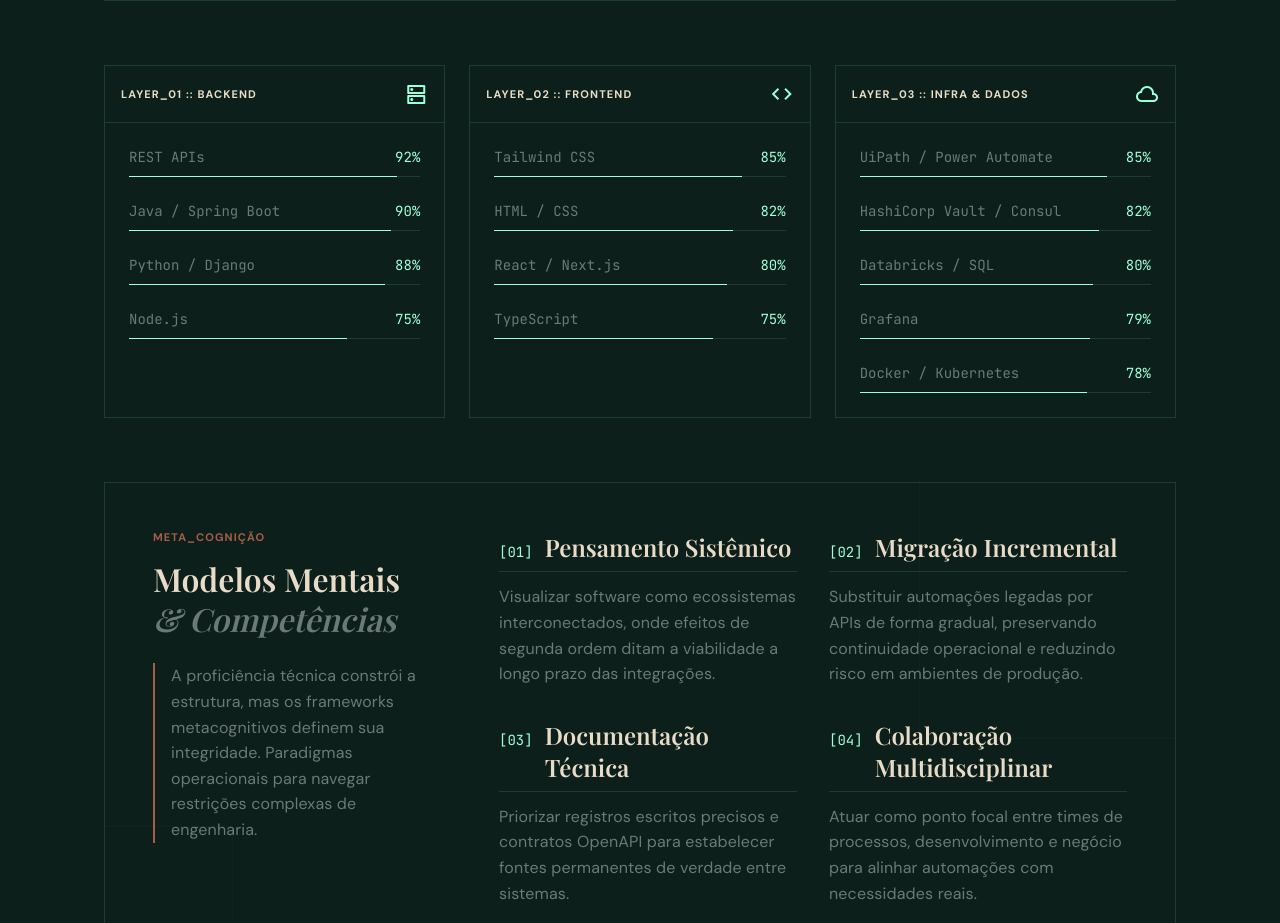
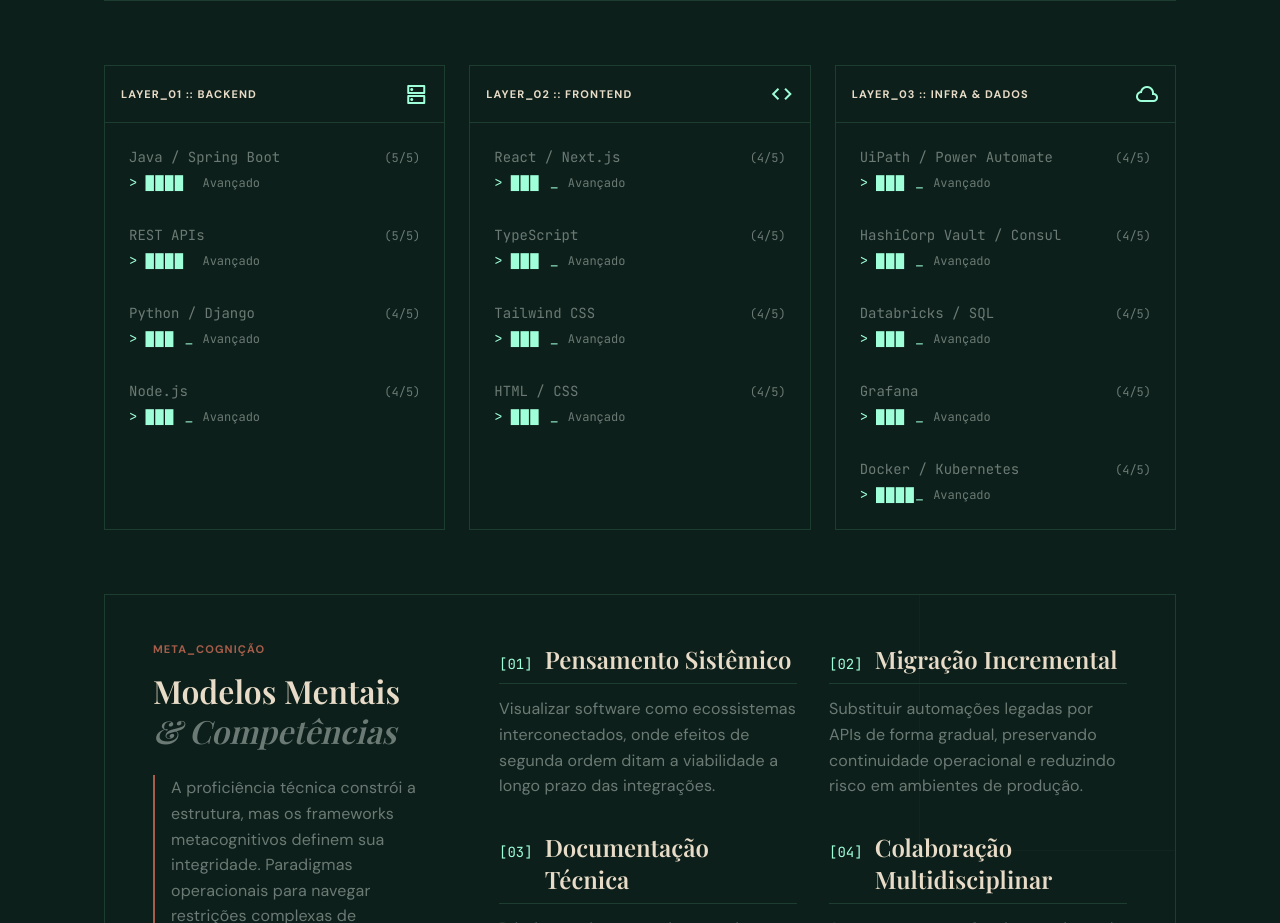
Before and after one commit to victoravicente/portfolio-victor, a React (Vite) app: page / in a window 1280 px wide. Shown: the part 2020-2943 px from the top of the page. Built offline with nearby package versions, Linux system fonts and the light colour scheme; a web font is replaced by a local one.

Commit message:
Refactor code structure for improved readability and maintainability

```diff
--- a/index.html
+++ b/index.html
@@ -4,7 +4,17 @@
     <meta charset="UTF-8" />
     <meta name="viewport" content="width=device-width, initial-scale=1.0" />
     <meta name="description" content="Portfólio de Victor Vicente - Engenheiro de Software" />
+    <link rel="icon" type="image/svg+xml" href="/mascote.svg" />
     <title>Victor Vicente · Engenheiro de Software — Portfólio</title>
+    <!-- Google tag (gtag.js) -->
+    <script async src="https://www.googletagmanager.com/gtag/js?id=G-3F2CFHWRVX"></script>
+    <script>
+      window.dataLayer = window.dataLayer || [];
+      function gtag(){dataLayer.push(arguments);}
+      gtag('js', new Date());
+
+      gtag('config', 'G-3F2CFHWRVX');
+    </script>
     <link rel="preconnect" href="https://fonts.googleapis.com" />
     <link rel="preconnect" href="https://fonts.gstatic.com" crossorigin />
     <script>
--- a/src/components/ExportResumeButton.jsx
+++ b/src/components/ExportResumeButton.jsx
@@ -1,8 +1,10 @@
 import { useState } from "react";
 import { useLanguage } from "../context/LanguageContext";
+import { useAnalytics } from "../hooks/useAnalytics";
 
 export function ExportResumeButton({ className = "btn-secondary", label, onExportStart }) {
   const { content } = useLanguage();
+  const { trackEvent } = useAnalytics();
   const [loading, setLoading] = useState(false);
   const [error, setError] = useState(false);
   const buttonLabel = label ?? content.ui.downloadCv;
@@ -13,11 +15,18 @@
     setError(false);
     onExportStart?.();
     try {
+      trackEvent("download_resume", {
+        "format": "pdf",
+        "button_location": "navbar"
+      });
       const { exportResumePdf } = await import("../utils/exportResumePdf");
       await exportResumePdf(content.resume.filename);
     } catch (err) {
       console.error("Erro ao exportar currículo:", err);
       setError(true);
+      trackEvent("download_resume_error", {
+        "error": err.message
+      });
     } finally {
       setLoading(false);
     }
--- a/src/components/Footer.jsx
+++ b/src/components/Footer.jsx
@@ -1,8 +1,10 @@
 import { CONTACT } from "../constants";
 import { useLanguage } from "../context/LanguageContext";
+import { useAnalytics } from "../hooks/useAnalytics";
 
 export function Footer() {
   const { content } = useLanguage();
+  const { trackEvent } = useAnalytics();
   const { personal, nav, ui } = content;
 
   const links = [
@@ -10,6 +12,22 @@
     { label: "LinkedIn", href: CONTACT.linkedin },
     { label: "Email", href: `mailto:${CONTACT.email}` },
   ];
+
+  const handleLinkClick = (label, href) => {
+    const method = href.includes("github") ? "github" :
+                   href.includes("linkedin") ? "linkedin" : "email";
+    trackEvent("contact_click", {
+      "method": method,
+      "location": "footer"
+    });
+  };
+
+  const handleNavClick = (id) => {
+    trackEvent("section_navigation", {
+      "section": id,
+      "device": "footer"
+    });
+  };
 
   return (
     <footer id="contato" className="border-t border-gothic bg-background">
@@ -23,6 +41,7 @@
             <li key={label}>
               <a
                 href={href}
+                onClick={() => handleLinkClick(label, href)}
                 target={href.startsWith("mailto") ? undefined : "_blank"}
                 rel="noopener noreferrer"
                 className="font-sans text-body-main text-on-surface-variant hover:text-tertiary transition-all duration-200 uppercase tracking-widest"
@@ -43,6 +62,7 @@
               <a
                 key={id}
                 href={`#${id}`}
+                onClick={() => handleNavClick(id)}
                 className="font-sans text-label-caps text-on-surface-variant hover:text-primary underline decoration-tertiary hover:-translate-y-0.5 transition-transform uppercase tracking-widest"
               >
                 {label}
--- a/src/components/Navbar.jsx
+++ b/src/components/Navbar.jsx
@@ -2,6 +2,7 @@
 import { CONTACT } from "../constants";
 import { useLanguage } from "../context/LanguageContext";
 import { useTheme } from "../context/ThemeContext";
+import { useAnalytics } from "../hooks/useAnalytics";
 import { ExportResumeButton } from "./ExportResumeButton";
 import { LanguageToggle } from "./LanguageToggle";
 import { ThemeToggle } from "./ThemeToggle";
@@ -9,6 +10,7 @@
 export function Navbar() {
   const { content } = useLanguage();
   const { isLight } = useTheme();
+  const { trackEvent } = useAnalytics();
   const { personal, nav, ui } = content;
   const [active, setActive] = useState("sobre");
   const [mobileOpen, setMobileOpen] = useState(false);
@@ -45,6 +47,10 @@
   }, [mobileOpen]);
 
   const scrollTo = (id) => {
+    trackEvent("section_navigation", {
+      "section": id,
+      "device": mobileOpen ? "mobile" : "desktop"
+    });
     document.getElementById(id)?.scrollIntoView({ behavior: "smooth" });
     setMobileOpen(false);
   };
@@ -104,6 +110,10 @@
           </div>
           <a
             href={`mailto:${CONTACT.email}`}
+            onClick={() => trackEvent("contact_click", {
+              "method": "email",
+              "location": "navbar"
+            })}
             className="hidden xl:inline-flex font-sans text-label-caps h-10 px-2 xl:px-3 border border-gothic hover:border-tertiary hover:text-tertiary transition-colors text-on-surface uppercase tracking-widest items-center justify-center whitespace-nowrap"
           >
             {ui.contact}
--- a/src/components/SkillBar.jsx
+++ b/src/components/SkillBar.jsx
@@ -1,28 +1,63 @@
 import { useEffect, useState } from "react";
 import { useInView } from "../hooks/useInView";
+import { useLanguage } from "../context/LanguageContext";
 
 export function SkillBar({ name, level, delay = 0 }) {
   const [ref, visible] = useInView(0.2);
-  const [width, setWidth] = useState(0);
+  const [displayLevel, setDisplayLevel] = useState(0);
+  const { content } = useLanguage();
+  const { ui } = content;
+
+  // Mapear nível (0-5) para label descritivo
+  const getLevelLabel = () => {
+    if (level <= 1) return ui.skillLevelBeginner;
+    if (level <= 3) return ui.skillLevelIntermediate;
+    return ui.skillLevelAdvanced;
+  };
+
+  // Renderizar barra com █ e _ char por char
+  const renderBar = (filledCount) => {
+    const chars = [];
+    for (let i = 0; i < 5; i++) {
+      const isFilled = i < filledCount;
+      const isLast = i === filledCount - 1 && filledCount > 0;
+      const char = isFilled ? "█" : "_";
+
+      chars.push(
+        <span
+          key={i}
+          className={isLast ? "skill-cursor" : ""}
+        >
+          {char}
+        </span>
+      );
+    }
+    return chars;
+  };
 
   useEffect(() => {
     if (visible) {
-      const timer = setTimeout(() => setWidth(level), 100 + delay);
+      const timer = setTimeout(() => setDisplayLevel(level), 100 + delay);
       return () => clearTimeout(timer);
     }
   }, [visible, level, delay]);
 
   return (
     <div ref={ref}>
-      <div className="flex justify-between mb-2">
-        <span className="font-mono text-code-block text-on-surface-variant">{name}</span>
-        <span className="font-mono text-code-block text-tertiary">{level}%</span>
-      </div>
-      <div className="w-full h-px bg-gothic relative">
-        <div
-          className="absolute top-0 left-0 h-full bg-tertiary transition-all duration-1000 ease-out"
-          style={{ width: `${width}%` }}
-        />
+      <div className="flex flex-col gap-1">
+        <div className="flex justify-between items-baseline">
+          <span className="font-mono text-code-block text-on-surface-variant">{name}</span>
+          <span className="font-mono text-code-block text-on-surface-variant text-xs">({displayLevel}/5)</span>
+        </div>
+        <div className="flex items-center gap-2">
+          <span className="font-mono text-code-block text-tertiary">&gt;</span>
+          <span className="font-mono text-code-block text-tertiary transition-all duration-1000 ease-out tracking-widest">
+            {renderBar(displayLevel)}
+          </span>
+          <span className="font-mono text-code-block text-on-surface-variant text-xs whitespace-nowrap">
+            {getLevelLabel()}
+          </span>
+        </div>
       </div>
     </div>
   );
--- a/src/components/SkillsSection.jsx
+++ b/src/components/SkillsSection.jsx
@@ -27,7 +27,7 @@
                   </span>
                   <span className="material-symbols-outlined text-tertiary text-sm">{layer.icon}</span>
                 </div>
-                <div className="p-6 flex flex-col gap-6 flex-grow">
+                <div className="p-6 flex flex-col gap-8 flex-grow">
                   {[...layer.items]
                     .sort((a, b) => b.level - a.level)
                     .map((skill, i) => (
--- a/src/constants.js
+++ b/src/constants.js
@@ -13,10 +13,10 @@
     category: "BACKEND",
     icon: "dns",
     items: [
-      { name: "Java / Spring Boot", level: 90 },
-      { name: "Python / Django", level: 88 },
-      { name: "REST APIs", level: 92 },
-      { name: "Node.js", level: 75 },
+      { name: "Java / Spring Boot", level: 5 },
+      { name: "Python / Django", level: 4 },
+      { name: "REST APIs", level: 5 },
+      { name: "Node.js", level: 4 },
     ],
   },
   {
@@ -24,10 +24,10 @@
     category: "FRONTEND",
     icon: "code",
     items: [
-      { name: "React / Next.js", level: 80 },
-      { name: "TypeScript", level: 75 },
-      { name: "Tailwind CSS", level: 85 },
-      { name: "HTML / CSS", level: 82 },
+      { name: "React / Next.js", level: 4 },
+      { name: "TypeScript", level: 4 },
+      { name: "Tailwind CSS", level: 4 },
+      { name: "HTML / CSS", level: 4 },
     ],
   },
   {
@@ -35,11 +35,11 @@
     category: "INFRA & DADOS",
     icon: "cloud",
     items: [
-      { name: "UiPath / Power Automate", level: 85 },
-      { name: "HashiCorp Vault / Consul", level: 82 },
-      { name: "Databricks / SQL", level: 80 },
-      { name: "Grafana", level: 79 },
-      { name: "Docker / Kubernetes", level: 78 },
+      { name: "UiPath / Power Automate", level: 4 },
+      { name: "HashiCorp Vault / Consul", level: 4 },
+      { name: "Databricks / SQL", level: 4 },
+      { name: "Grafana", level: 4 },
+      { name: "Docker / Kubernetes", level: 4 },
     ],
   },
 ];
--- /dev/null
+++ b/src/hooks/useAnalytics.js
@@ -0,0 +1,9 @@
+export const useAnalytics = () => {
+  const trackEvent = (eventName, eventParams = {}) => {
+    if (typeof window !== "undefined" && window.gtag) {
+      window.gtag("event", eventName, eventParams);
+    }
+  };
+
+  return { trackEvent };
+};
--- a/src/i18n/locales/en.js
+++ b/src/i18n/locales/en.js
@@ -54,6 +54,9 @@
     extraRoboticsDesc: "First exposure to hardware programming and technical teamwork.",
     extraCompetitions: "Competitions",
     extraCompetitionsDesc: "Development, construction and testing of robotic systems at IFMS events.",
+    skillLevelBeginner: "Beginner",
+    skillLevelIntermediate: "Intermediate",
+    skillLevelAdvanced: "Advanced",
     labels: { status: "STATUS", class: "CLASS", directive: "DIRECTIVE" },
   },
   terminal: [
--- a/src/i18n/locales/pt.js
+++ b/src/i18n/locales/pt.js
@@ -54,6 +54,9 @@
     extraRoboticsDesc: "Primeiro contato com programação de hardware e trabalho em equipe técnica.",
     extraCompetitions: "Competições",
     extraCompetitionsDesc: "Desenvolvimento, construção e testes de sistemas robóticos em eventos do IFMS.",
+    skillLevelBeginner: "Iniciante",
+    skillLevelIntermediate: "Intermediário",
+    skillLevelAdvanced: "Avançado",
     labels: { status: "STATUS", class: "CLASSE", directive: "DIRETRIZ" },
   },
   terminal: [
--- a/src/index.css
+++ b/src/index.css
@@ -391,3 +391,7 @@
   0%, 100% { opacity: 1; }
   50% { opacity: 0; }
 }
+
+.skill-cursor {
+  animation: blink 1s step-end infinite;
+}
```
Also changed, not shown: public/mascote.svg (added), src/utils/icon.png (added).
